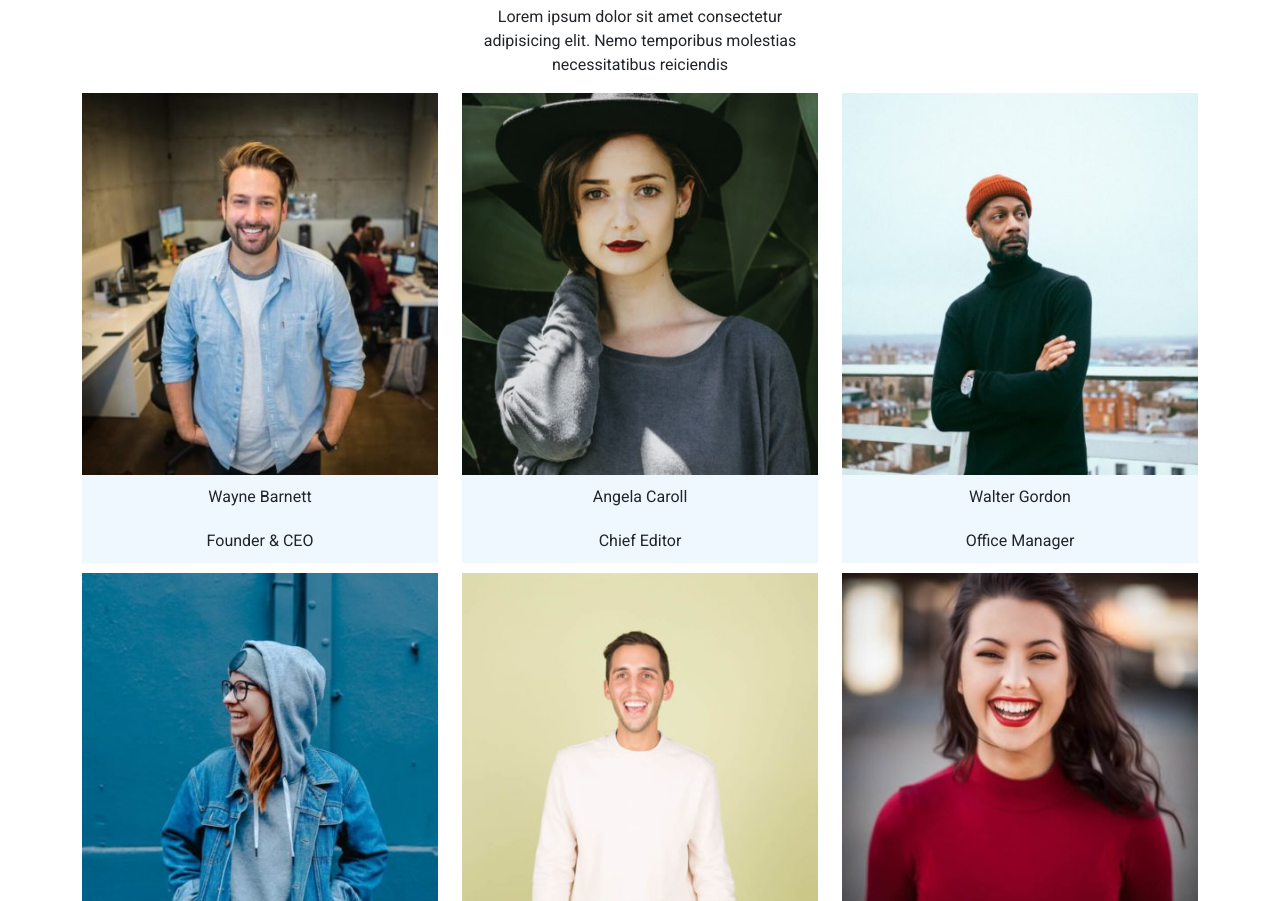
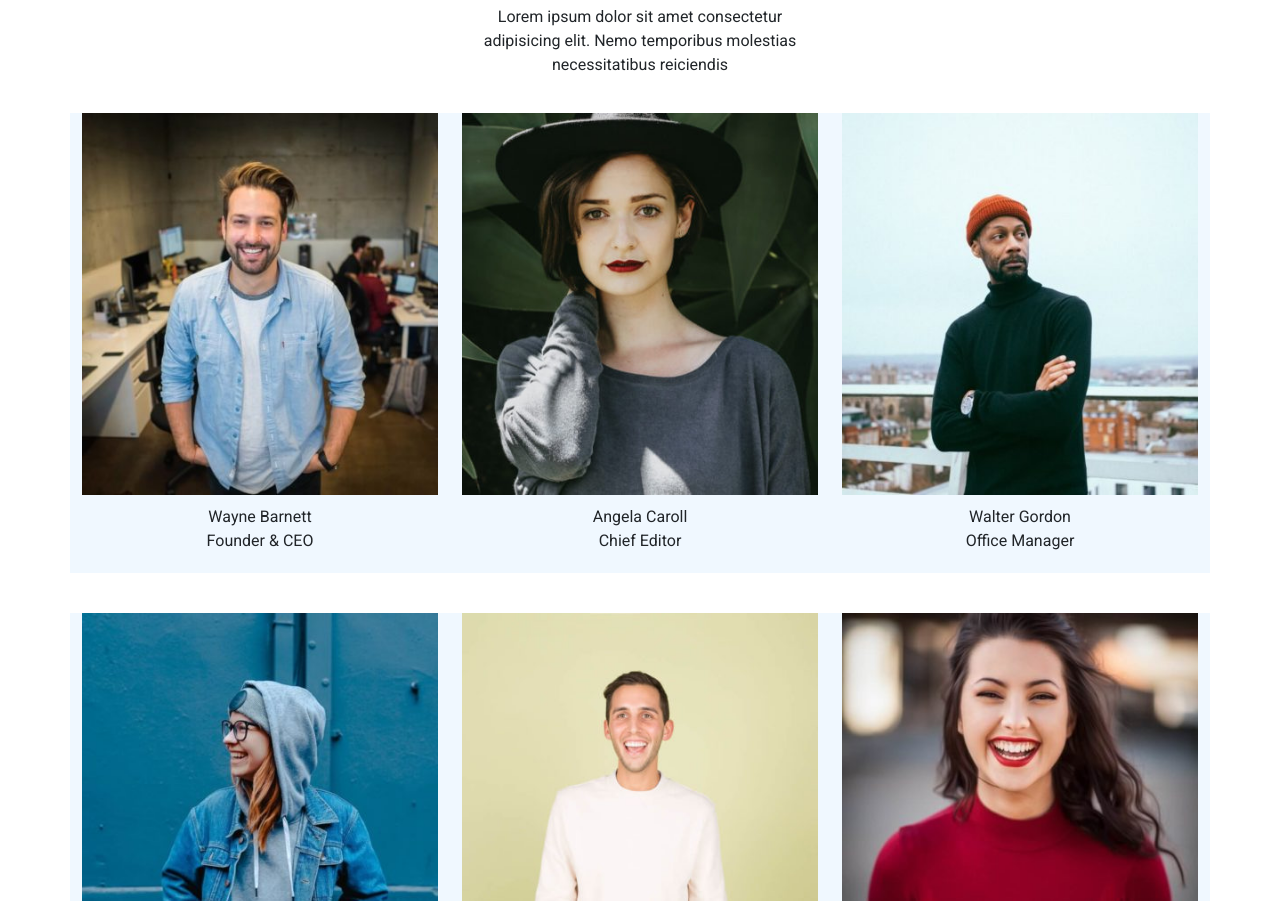
Before and after one commit to FrancescoMain/js-our-team, a plain HTML site: page index.html in a window 1280 px wide. Shown: the part 51-952 px from the top of the page. Drawn offline with nearby package versions, Linux system fonts and the light colour scheme.

Commit message:
Elementi in html riscritti utilizzando js

```diff
--- a/index.html
+++ b/index.html
@@ -26,43 +26,7 @@
             </div>
         </div>
         <!-- main  -->
-        <div class="row row-cols-3">
-            <div class="col">
-                <div id="obj1">
-                    <div id="foto1"></div>
-                </div>
-            </div>
-            <div class="col">
-                <div id="obj2">
-                    <div id="foto2"></div>
-
-                </div>
-            </div>
-            <div class="col">
-                <div id="obj3">
-                    <div id="foto3"></div>
-
-                </div>
-            </div>
-            <div class="col">
-                <div id="obj4">
-                    <div id="foto4"></div>
-
-                </div>
-
-            </div>
-            <div class="col">
-                <div id="obj5">
-                    <div id="foto5"></div>
-
-                </div>
-            </div>
-            <div class="col">
-                <div id="obj6">
-                    <div id="foto6"></div>
-
-                </div>
-            </div>
+        <div id="riga" class="row row-cols-3">
         </div>
     </div>
 
--- a/script/script.js
+++ b/script/script.js
@@ -45,10 +45,16 @@ const listaMembri = [
   // 1.1: creiamo un ciclo che ripercorre l'array
   for (let index = 0; index < listaMembri.length; index++) {
     // 2.1:dichiaro le varibili
-    let col = eleId("obj"+(index+1));
+    let rigaCont = eleId("riga");
     let membroIesimo = listaMembri[index];
     // 2.2 aggiungo le classi al container
-    addClass(col,"ms_card");
+    let col = creaEle("div")
+    addClass(col,"col")
+    addClass(col,"ms_card")
+    rigaCont.append(col)
+    let containerFoto = creaEle("div");
+    let containerTesto = creaEle("div");
+    addClass(containerTesto, "ms_testo")
 
 
     // 1.2: creaiamo un ciclo che ripercorre le caratteristiche degli oggetti
@@ -56,29 +62,32 @@ const listaMembri = [
 
       // 2.3 creo gli elementi
       let contenuto = membroIesimo[info];
-      let container = creaEle("div");
+
+
+
       // 2.4 aggiungo le classi al container
-      addClass(container,"ms_card_obj");
 
       // BONUS 1:
       // Trasformare la stringa foto in una immagine effettiva
 
       // B1.1: se sto analizzando le foto le sostituisco con un imagine effettiva
       if (info == "foto") {
+        // creo il container per le foto
 
         let foto = creaEle("img");
         foto.src = "img/" + membroIesimo[info];
         membroIesimo[info] = foto;
-        console.log(membroIesimo);
         // B1.2 metto le foto in un container diverso per averle sopra al resto
-        let cont = eleId("foto"+(index+1));
-        cont.append(foto)
+        containerFoto.append(foto);
+
 
       } else {
 
       // 2.5 appendo il contenuto restante  al container e alla colonna
-      container.append(contenuto);
-      col.append(container) ;
+      let containerFiglio =creaEle("div")
+      containerFiglio.append(contenuto)
+      containerTesto.append(containerFiglio);
+
 
       }
 
@@ -86,6 +95,10 @@ const listaMembri = [
 
 
     }
+
+    col.append(containerFoto);
+    addClass(containerFoto,"foto")
+    col.append(containerTesto);
   }
 
 // MILESTONE 2:
--- a/style/style.css
+++ b/style/style.css
@@ -38,23 +38,23 @@ img {
 
 /* ms */
 
+.ms_testo {
+    text-align: center;
+    margin: 10px;
+    padding-bottom: 10px;
+}
+
 .ms_card {
 
     text-align: center;
     background-color: aliceblue;
-
-
-}
-
-.ms_card_obj {
-
-    text-align: center;
-    display: block;
-    margin: 10px;
-    padding-bottom: 10px;
+    margin: 20px 0;
 
 
 }
 
 
+
+
+
 /* bs rules  */
```
